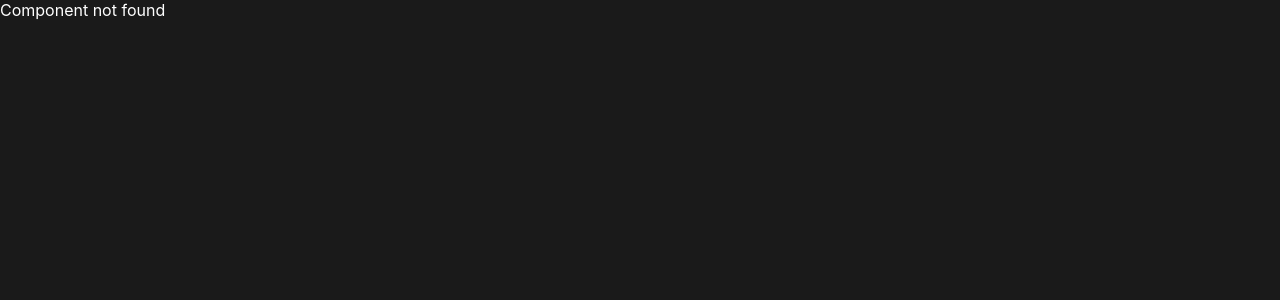
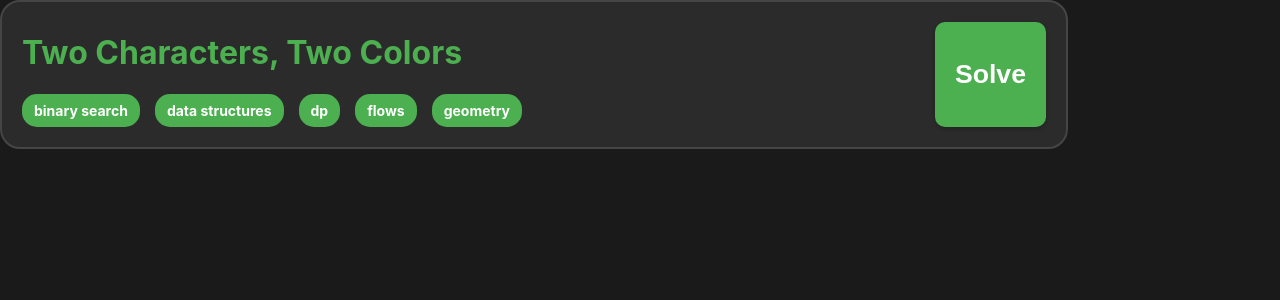
Before and after one commit to AmarUstavdic/cf-problem-recommender-client, a React (Create React App) app: page / in a window 1280 px wide. Before the commit this address had no page. Shown: the top 300 px of the page. Built offline with nearby package versions, Linux system fonts and the light colour scheme.

Commit message:
made problem card, for recomended problem display

```diff
--- a/src/App.js
+++ b/src/App.js
@@ -1,6 +1,7 @@
 import React from 'react';
 import { BrowserRouter as Router, Route, Routes } from 'react-router-dom';
 import Login from "./components/Login";
+import ProblemCard from "./components/ProblemCard";
 
 
 // TODO: Figure out how to do redirecting to different pages, and restrict access to pages if not authenticated
@@ -26,6 +27,9 @@ function App() {
     return (
         <Router>
             <Routes>
+                <Route path="/" element={
+                    <ProblemCard/>
+                } />
                 <Route path="/login" element={<Login />} />
                 <Route path="/dashboard" element={<Dashboard />} />
                 <Route path="*" element={<NotFoundComponent />} />
--- /dev/null
+++ b/src/components/ProblemCard.css
@@ -0,0 +1,56 @@
+.problem-card-container {
+    display: flex;
+    gap: 30px;
+    flex-direction: row;
+    justify-content: space-between;
+    align-items: stretch; /* Make children stretch to the same height */
+
+    background-color: #2b2b2b;
+    border-radius: 20px;
+    border: 2px solid #454545;
+    padding: 10px 20px 20px;
+    width: 80%;
+}
+
+.problem-context-container {
+    display: flex;
+    flex-direction: column;
+    justify-content: left;
+    align-items: flex-start; /* Align to the left */
+    height: 100%; /* Set the height to 100% */
+}
+
+.problem-tags-container {
+    display: flex;
+    gap: 15px;
+    flex-direction: row;
+}
+
+.problem-tag {
+    background-color: #4caf50;
+    color: #ffffff;
+    border-radius: 15px;
+    padding: 8px 12px;
+    font-size: 14px;
+    font-weight: bold;
+}
+
+
+.problem-title {
+    color: #4caf50; /* Accent color for the title */
+}
+
+.btn {
+    background-color: #4caf50;
+    color: white;
+    padding: 10px 20px;
+    border: none;
+    border-radius: 10px;
+    cursor: pointer;
+    transition: background-color 0.3s;
+    box-shadow: 0px 2px 4px rgba(0, 0, 0, 0.2);
+}
+
+.btn:hover {
+    background-color: #45a049;
+}
--- /dev/null
+++ b/src/components/ProblemCard.js
@@ -0,0 +1,32 @@
+import React from 'react';
+import './ProblemCard.css';
+
+// TODO: When integrating component, make sure to display tags dynamically
+
+function ProblemCard() {
+
+    // this should be passed dynamically through the function instead
+    const problemTags = ["binary search", "data structures", "dp", "flows", "geometry"]
+
+    return (
+        <div className="problem-card-container">
+            <div className="problem-context-container">
+                <h1 className="problem-title">
+                    Two Characters, Two Colors
+                </h1>
+                <div className="problem-tags-container">
+                    {problemTags.map((tag, index) => (
+                        <div key={index} className="problem-tag">
+                            {tag}
+                        </div>
+                    ))}
+                </div>
+            </div>
+            <button className="btn">
+                <h1>Solve</h1>
+            </button>
+        </div>
+    );
+}
+
+export default ProblemCard;
```
